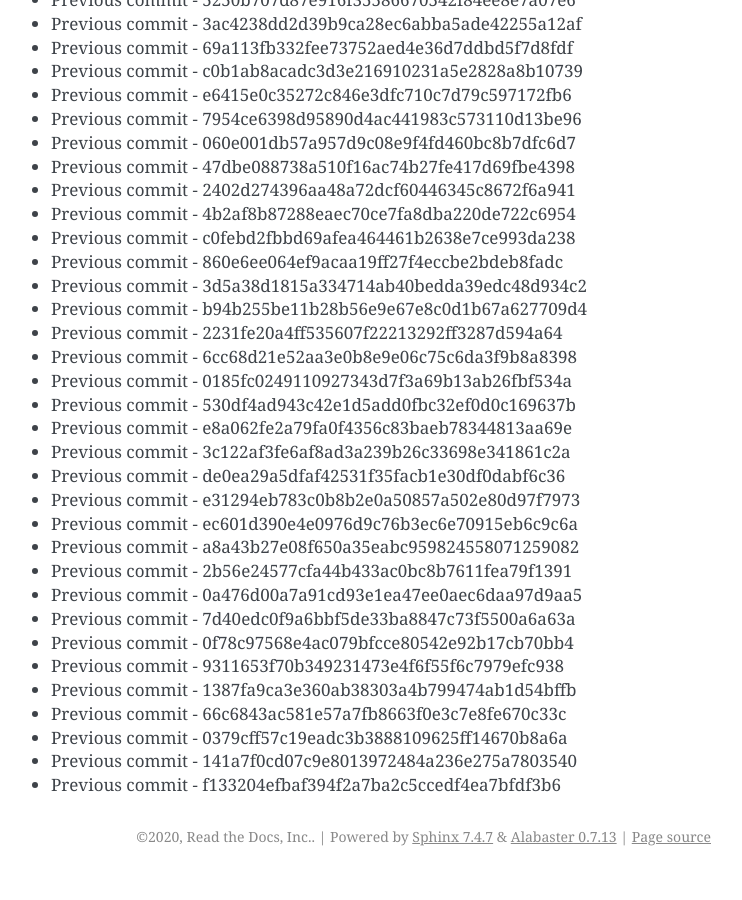
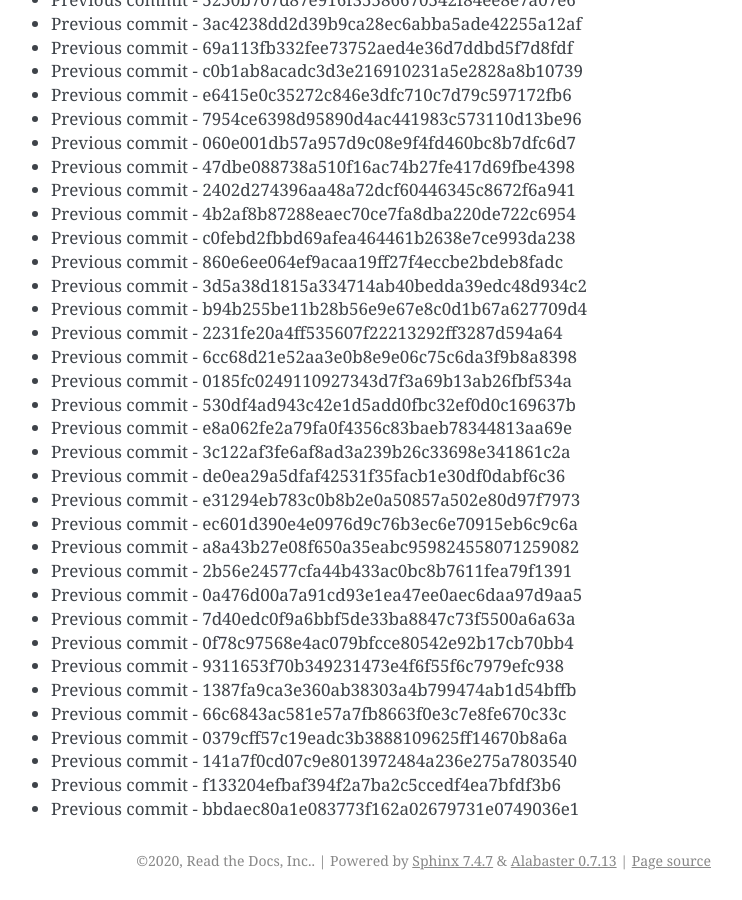
Before and after one commit to readthedocs/rtd-git-stresstest, a Sphinx documentation site: the page built from docs/updates.rst, in a window 1280 px wide and 900 px high, scrolled down 1774 px. Shown: the whole window, without its empty margins (399-1141 px from the left). Built offline with Sphinx 7.4.7, drawn with Linux system fonts in a browser that asks for light colours; before the commit the page ends 2650 px from its top, so only the background shows below that.

Commit message:
Generating commit from previous: bbdaec80a1e083773f162a02679731e0749036e1

```diff
--- a/docs/updates.rst
+++ b/docs/updates.rst
@@ -106,3 +106,4 @@ It can be tested for any performance characteristics.
 * Previous commit - 0379cff57c19eadc3b3888109625ff14670b8a6a
 * Previous commit - 141a7f0cd07c9e8013972484a236e275a7803540
 * Previous commit - f133204efbaf394f2a7ba2c5ccedf4ea7bfdf3b6
+* Previous commit - bbdaec80a1e083773f162a02679731e0749036e1
```
